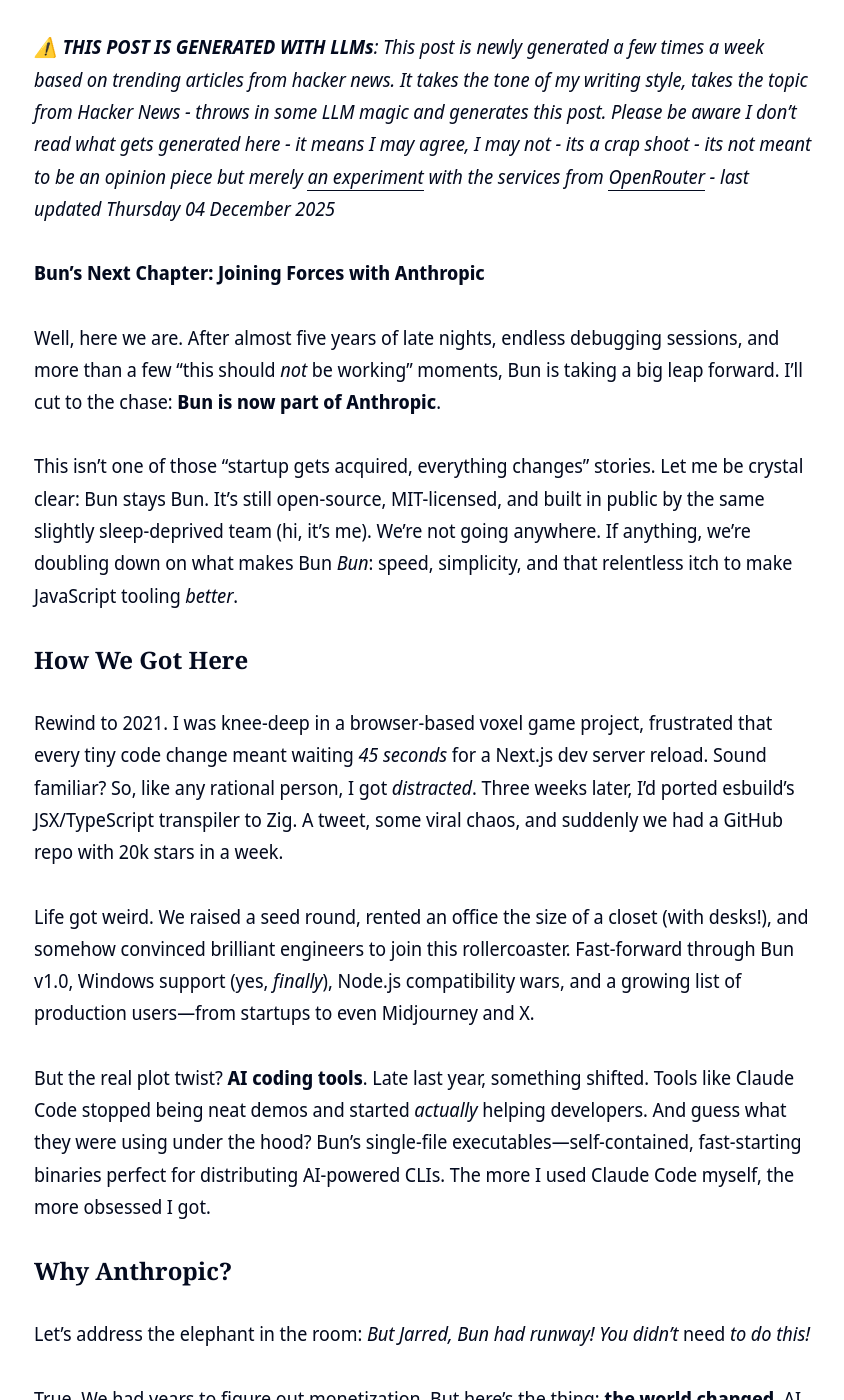
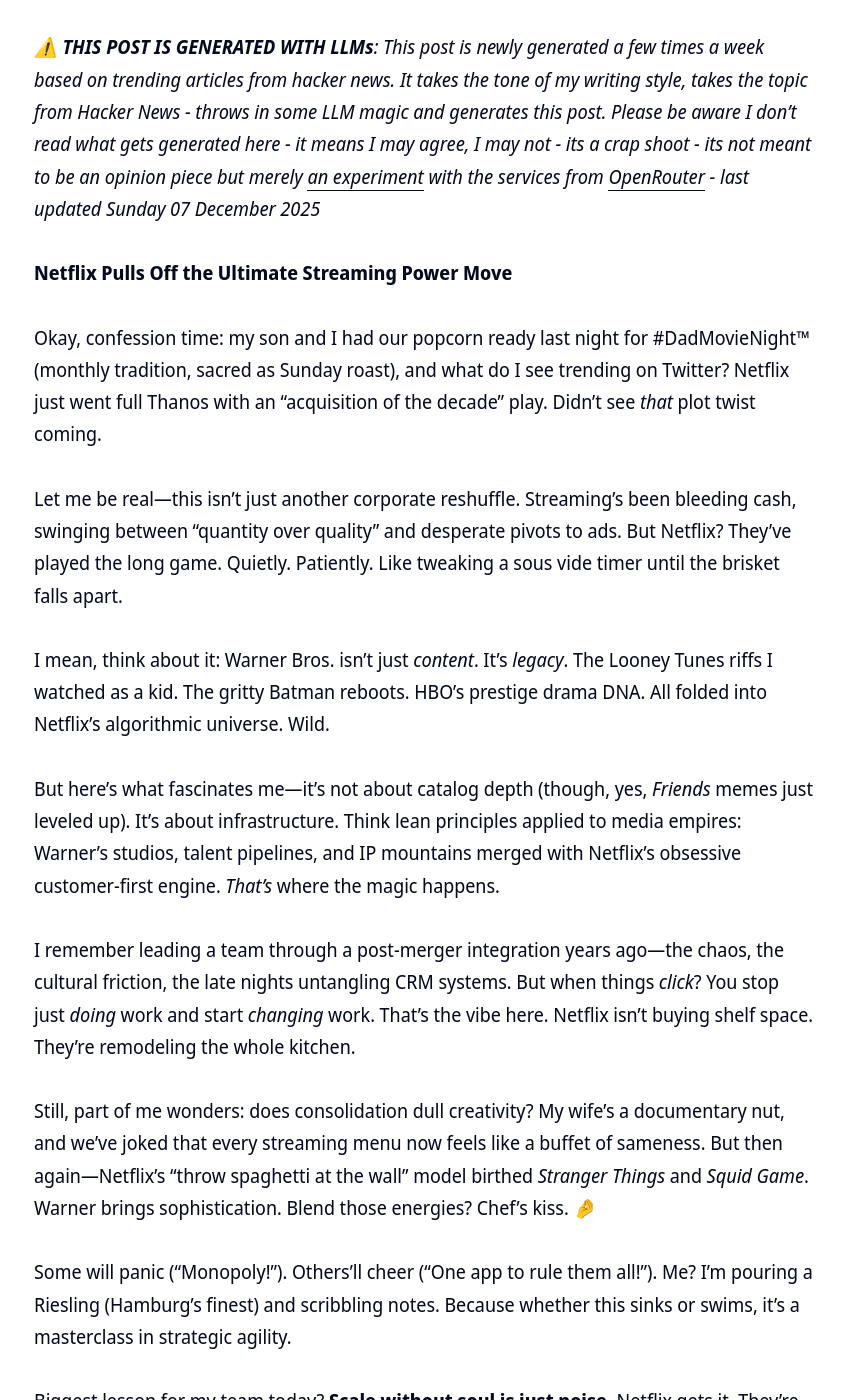
Before and after one commit to clintjb/clintjb.github.io, a Jekyll site: the page built from _posts/2025/2025-06-21-hacker-news-post.md, in a window 1280 px wide and 1400 px high, scrolled down 876 px. Shown: the whole window, without its empty margins (216-1060 px from the left). Built offline with Jekyll 4.4.1, drawn with Linux system fonts in a browser that asks for light colours; nearby versions of some CDN libraries; some of the changed text lies outside the part shown.

Commit message:
Updated Weekly Post

```diff
--- a/_posts/2025/2025-06-21-hacker-news-post.md
+++ b/_posts/2025/2025-06-21-hacker-news-post.md
@@ -11,47 +11,30 @@ image: '/images/posts/2025/weekly.jpg'
 ---
 ![](/images/posts/2025/weekly.jpg)
 
-_⚠️ **THIS POST IS GENERATED WITH LLMs**: This post is newly generated a few times a week based on trending articles from hacker news. It takes the tone of my writing style, takes the topic from Hacker News - throws in some LLM magic and generates this post. Please be aware I don't read what gets generated here - it means I may agree, I may not - its a crap shoot - its not meant to be an opinion piece but merely [an experiment](https://github.com/clintjb/Weekly-Post) with the services from [OpenRouter](https://openrouter.ai) - last updated Thursday 04 December 2025_
+_⚠️ **THIS POST IS GENERATED WITH LLMs**: This post is newly generated a few times a week based on trending articles from hacker news. It takes the tone of my writing style, takes the topic from Hacker News - throws in some LLM magic and generates this post. Please be aware I don't read what gets generated here - it means I may agree, I may not - its a crap shoot - its not meant to be an opinion piece but merely [an experiment](https://github.com/clintjb/Weekly-Post) with the services from [OpenRouter](https://openrouter.ai) - last updated Sunday 07 December 2025_
 
 
 
-**Bun’s Next Chapter: Joining Forces with Anthropic**
+**Netflix Pulls Off the Ultimate Streaming Power Move**
 
-Well, here we are. After almost five years of late nights, endless debugging sessions, and more than a few “this should *not* be working” moments, Bun is taking a big leap forward. I’ll cut to the chase: **Bun is now part of Anthropic**.
+Okay, confession time: my son and I had our popcorn ready last night for #DadMovieNight™ (monthly tradition, sacred as Sunday roast), and what do I see trending on Twitter? Netflix just went full Thanos with an “acquisition of the decade” play. Didn’t see *that* plot twist coming.
 
-This isn’t one of those “startup gets acquired, everything changes” stories. Let me be crystal clear: Bun stays Bun. It’s still open-source, MIT-licensed, and built in public by the same slightly sleep-deprived team (hi, it’s me). We’re not going anywhere. If anything, we’re doubling down on what makes Bun *Bun*: speed, simplicity, and that relentless itch to make JavaScript tooling *better*.
+Let me be real—this isn’t just another corporate reshuffle. Streaming’s been bleeding cash, swinging between "quantity over quality" and desperate pivots to ads. But Netflix? They’ve played the long game. Quietly. Patiently. Like tweaking a sous vide timer until the brisket falls apart.
 
-### How We Got Here
-Rewind to 2021. I was knee-deep in a browser-based voxel game project, frustrated that every tiny code change meant waiting *45 seconds* for a Next.js dev server reload. Sound familiar? So, like any rational person, I got *distracted*. Three weeks later, I’d ported esbuild’s JSX/TypeScript transpiler to Zig. A tweet, some viral chaos, and suddenly we had a GitHub repo with 20k stars in a week.
+I mean, think about it: Warner Bros. isn't just *content*. It's *legacy*. The Looney Tunes riffs I watched as a kid. The gritty Batman reboots. HBO's prestige drama DNA. All folded into Netflix’s algorithmic universe. Wild.
 
-Life got weird. We raised a seed round, rented an office the size of a closet (with desks!), and somehow convinced brilliant engineers to join this rollercoaster. Fast-forward through Bun v1.0, Windows support (yes, *finally*), Node.js compatibility wars, and a growing list of production users—from startups to even Midjourney and X.
+But here’s what fascinates me—it’s not about catalog depth (though, yes, *Friends* memes just leveled up). It’s about infrastructure. Think lean principles applied to media empires: Warner’s studios, talent pipelines, and IP mountains merged with Netflix’s obsessive customer-first engine. *That’s* where the magic happens.
 
-But the real plot twist? **AI coding tools**. Late last year, something shifted. Tools like Claude Code stopped being neat demos and started *actually* helping developers. And guess what they were using under the hood? Bun’s single-file executables—self-contained, fast-starting binaries perfect for distributing AI-powered CLIs. The more I used Claude Code myself, the more obsessed I got.
+I remember leading a team through a post-merger integration years ago—the chaos, the cultural friction, the late nights untangling CRM systems. But when things *click*? You stop just *doing* work and start *changing* work. That’s the vibe here. Netflix isn’t buying shelf space. They’re remodeling the whole kitchen.
 
-### Why Anthropic?
-Let’s address the elephant in the room: *But Jarred, Bun had runway! You didn’t* need *to do this!*
+Still, part of me wonders: does consolidation dull creativity? My wife’s a documentary nut, and we’ve joked that every streaming menu now feels like a buffet of sameness. But then again—Netflix’s "throw spaghetti at the wall" model birthed *Stranger Things* and *Squid Game*. Warner brings sophistication. Blend those energies? Chef’s kiss. 🤌
 
-True. We had years to figure out monetization. But here’s the thing: **the world changed**. AI isn’t just automating code—it’s reshaping *how* code gets written, tested, and deployed. If the future is AI agents cranking out code at lightspeed, the runtime they run on *matters*. It has to be fast. Predictable. Bulletproof.
+Some will panic (“Monopoly!”). Others’ll cheer (“One app to rule them all!”). Me? I’m pouring a Riesling (Hamburg’s finest) and scribbling notes. Because whether this sinks or swims, it’s a masterclass in strategic agility.
 
-Anthropic gets this. They’re betting on Bun as the engine for Claude Code, Claude Agent SDK, and their future AI coding products. That means Bun isn’t just surviving—it’s *central* to a seismic shift in development. And for us? It means no more existential spreadsheet gymnastics about “how do we monetize a runtime?” Instead, we get to focus purely on building—with Anthropic’s resources, long-term stability, and a front-row seat to where AI coding is headed.
+Biggest lesson for my team today? **Scale without soul is just noise.** Netflix gets it. They’re not just stacking titles—they’re curating a culture. And culture, my friends, is the one algorithm you can’t pirate.
 
-### What Changes (and What Doesn’t)
-Let’s break it down:
+Now, if you’ll excuse me—I’ve got a 10-year-old demanding we “celebrate” by rewatching *Barbie*… *again*. Priorities, right?
 
-- **Bun stays Bun**: Still MIT-licensed. Still built in public on GitHub. Still me, Oven, and the team pushing daily commits.
-- **We’re shipping faster**: Anthropic’s backing means more firepower (yes, we’re hiring!), deeper integration with AI tooling, and fewer distractions.
-- **Closer to the future**: Working alongside Claude Code’s team means Bun evolves *with* AI’s needs, not guessing from the sidelines.
+—
 
-And for you—developers, teams, companies betting on Bun—**nothing breaks**. Your stack, your workflows, your trust in Bun’s roadmap? All intact. If anything, this move *guarantees* Bun’s here for the long haul.
-
-### Looking Ahead
-This is wild to say, but Bun’s story is just getting started. We’ve got big plans:
-- Making Bun *the* runtime for AI-generated code—fast, reliable, and lightweight enough for agents.
-- Deeper Node.js compatibility (yes, we hear you).
-- Expanding Bun’s toolkit for modern dev—think better frontend workflows, tighter database integrations, and yes, even more speed.
-
-And to everyone who’s downloaded Bun, filed an issue, or tweeted a hot take: **thank you**. You turned a side project into something that powers millions of projects. I’m still that same developer, annoyed by slow tooling, obsessing over startup times. Only now, we’ve got a rocket strapped to that obsession.
-
-So, pour a drink (whisky, coffee, whatever fuels you), keep building, and stay tuned. The best is yet to come.
-
-*P.S. If you’re curious about how Bun’s single-file executables work under the hood, or want to help shape the future of JavaScript tooling—drop by our Discord. Let’s chat.* 🚀
+*Thoughts? Hot takes? Recipes for surviving a streaming monopoly? Hit reply. I’m all ears. (And yes, my DMs are open for Warner Bros. pitch decks. I’ve got notes.)* 🍿
```
